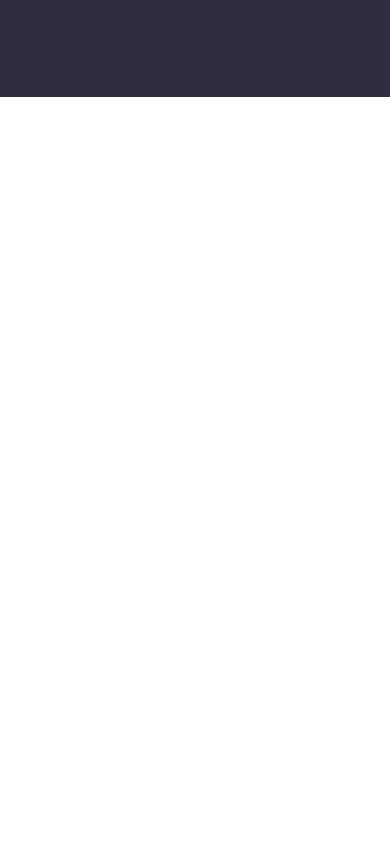
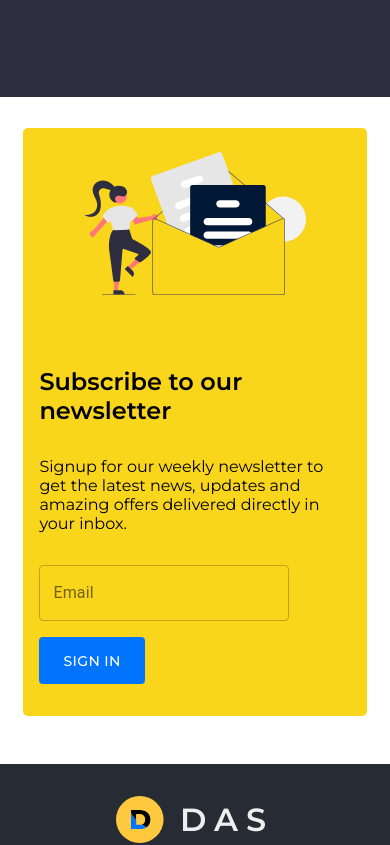
Before and after one commit to JavonGit/eMarketing, a React (Create React App) app: page / in a window 390 px wide. Shown: the part 4080-4925 px from the top of the page. Before the commit the page ends 4177 px from the top, so only its background shows below. Built offline with nearby package versions, Linux system fonts and the light colour scheme.

Commit message:
main content page added

```diff
--- a/src/Components/Page_Content/Content.css
+++ b/src/Components/Page_Content/Content.css
@@ -14,8 +14,75 @@
     padding: 4% 0;
 }
 
+.content--grid-div{
+    margin: 4% 0;
+    padding: 4% 6%;
+}
+
+.content--grid{
+    background-color: #F9D51C;
+    border-radius: 5px;
+    min-height: 400px;
+}
+
+.content--details{
+    padding: 2rem;
+}
+
+.content--details-title{
+    font-size: 2rem;
+    margin: 2rem 0;
+}
+
+.content--details-description{
+    margin-bottom: 2rem;
+}
+
+.content--image-grid{
+    padding: 1.5rem;
+}
+
+.content--image{
+    width: 75%;
+}
+
+.content--form{
+    width: 65%;
+    display: flex;
+    align-items: center;
+    justify-content: space-between;
+    flex-wrap: wrap;
+}
+
+@media screen and (max-width: 768px){
+    .content--form{
+        width: 70%;
+        display: flex;
+        align-items: center;
+        justify-content: space-between;
+        flex-wrap: wrap;
+    }
+}
+
 @media screen and (max-width: 600px){
     .content--typo{
         text-align: left;
     }
+
+    .content--details{
+        padding: 1rem;
+    }
+
+    .content--details-title{
+        font-size: 1.5rem;
+        margin: 2rem 0;
+    }
+
+    .content--form{
+        width: 100%;
+        display: flex;
+        align-items: center;
+        justify-content: space-between;
+        flex-wrap: wrap;
+    }
 }
--- a/src/Components/Page_Content/Content.jsx
+++ b/src/Components/Page_Content/Content.jsx
@@ -1,9 +1,11 @@
-import { Button, Grid, Typography } from "@material-ui/core";
+import { Button, Grid, TextField, Typography } from "@material-ui/core";
 import React from "react";
 import ContentCard from "./ContentCard";
 import contentDetails from "./ContentDetails";
+import Footer from "../Footer/Footer";
 import "./Content.css";
 import { Link } from "react-router-dom";
+import newsletter from "../../Assets/newsletter.svg";
 
 function Content() {
   return (
@@ -106,6 +108,59 @@ function Content() {
           </Button>
         </Link>
       </Grid>
+      <div className="content--grid-div">
+        <Grid container md direction="row" className="content--grid">
+          <Grid
+            container
+            md
+            sm={12}
+            xs={12}
+            justify="center"
+            alignItems="center"
+            className="content--image-grid"
+          >
+            <img src={newsletter} alt="newsletter" className="content--image" />
+          </Grid>
+          <Grid
+            container
+            md
+            sm={12}
+            xs={12}
+            alignItems="baseline"
+            direction="column"
+            justify="center"
+            className="content--details"
+          >
+            <h2 className="content--details-title">
+              Subscribe to our newsletter
+            </h2>
+            <p className="content--details-description">
+              Signup for our weekly newsletter to get the latest news, updates
+              and amazing offers delivered directly in your inbox.
+            </p>
+            <form className="content--form">
+              <TextField
+                type="Email"
+                variant="outlined"
+                color="primary"
+                label="Email"
+                style={{ margin: "0 0 1rem 0", width: 250 }}
+              />
+              <Button
+                style={{
+                  backgroundColor: "#0074FC",
+                  color: "#ffffff",
+                  margin: "0 0 1rem 0",
+                  padding: "0.7rem 1.5rem",
+                }}
+              >
+                Sign In
+              </Button>
+            </form>
+          </Grid>
+        </Grid>
+      </div>
+      <Footer />
     </div>
   );
 }
```
Also changed, not shown: src/Assets/newsletter.svg, 1 other file (tests, documents, lock files or other folders).
